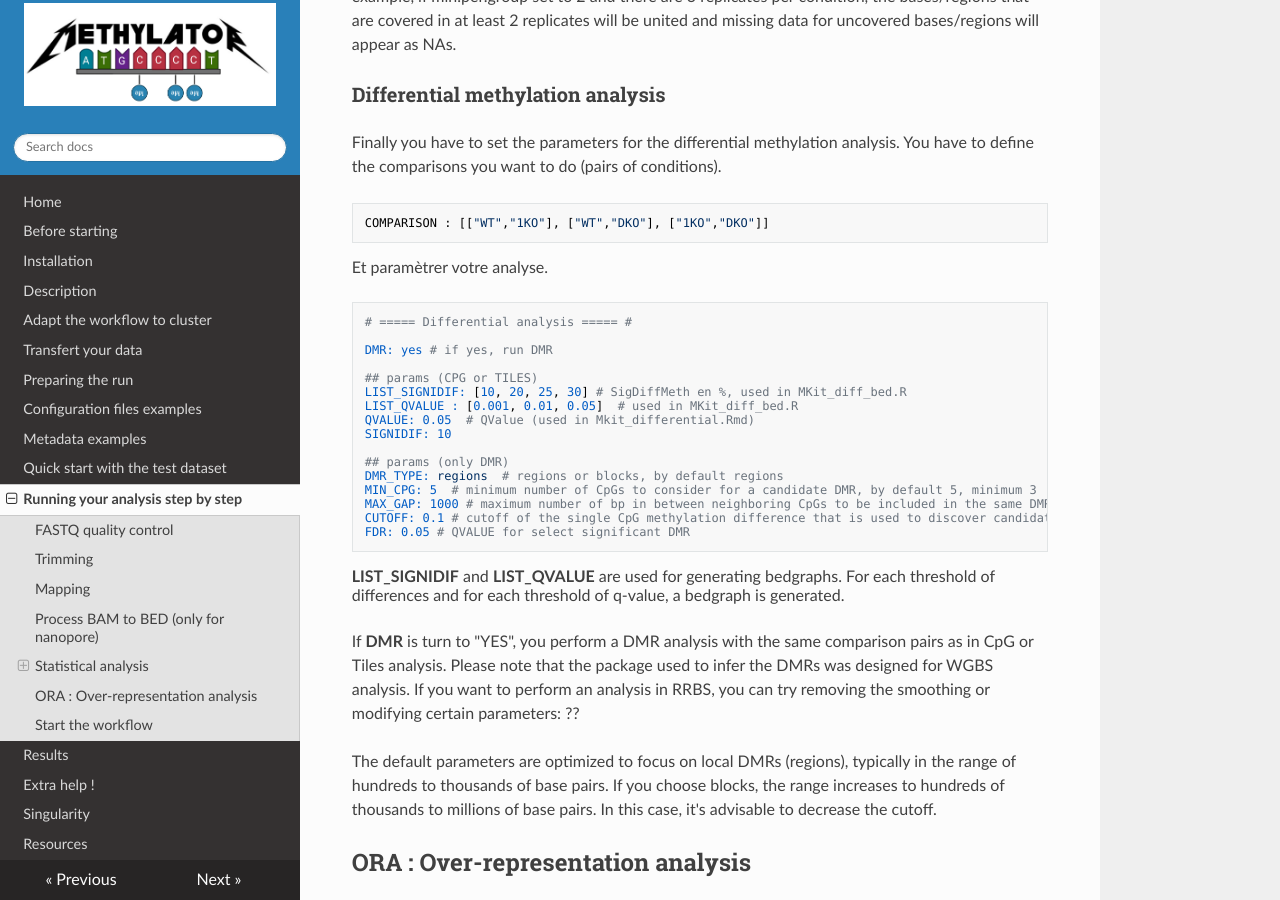
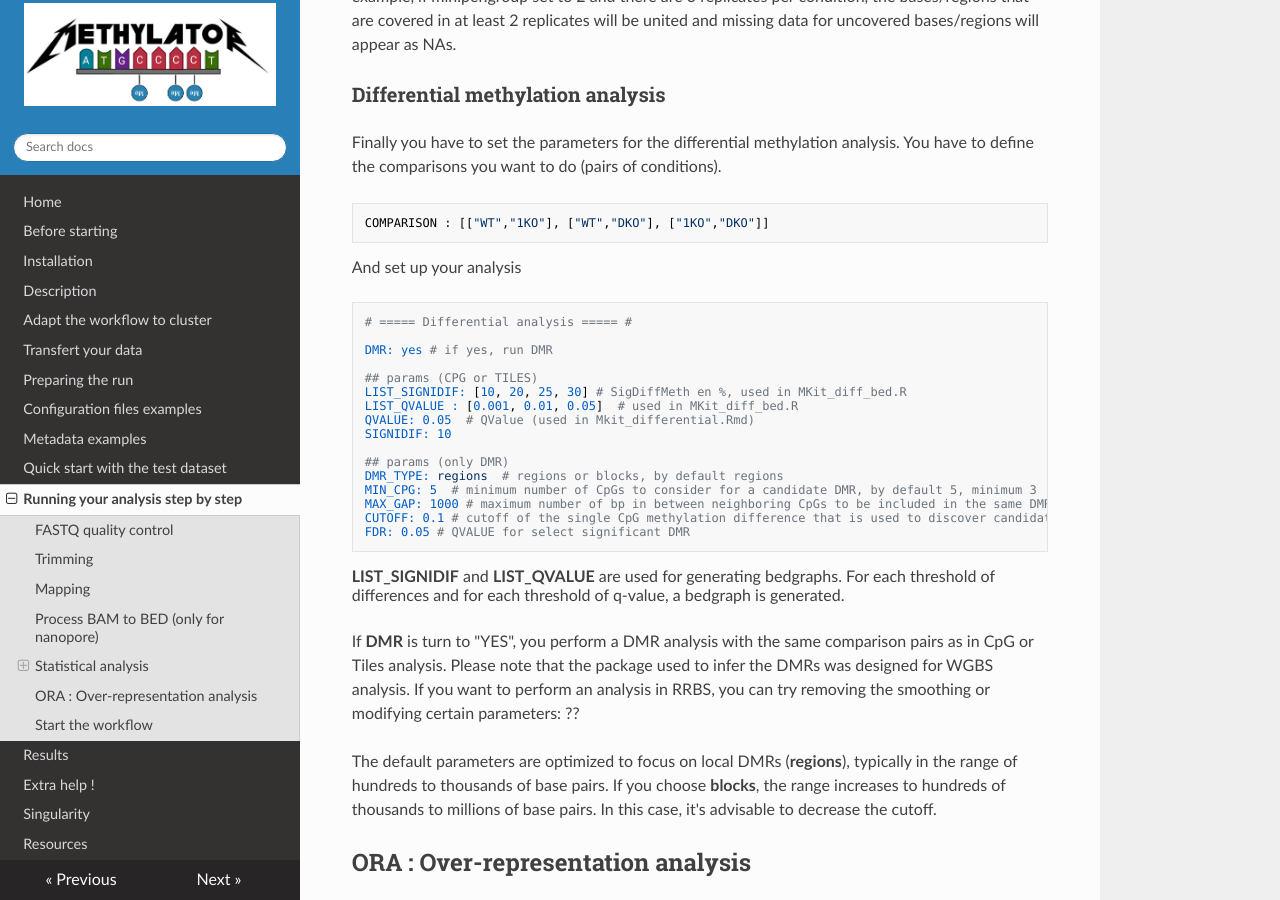
Before and after one commit to parisepigenetics/Methylator-Documentation, an MkDocs documentation site: the page built from docs/running.md, in a window 1280 px wide and 900 px high, scrolled down 4714 px. Built offline with MkDocs 1.6.1, drawn with Linux system fonts in a browser that asks for light colours; nearby versions of some CDN libraries.

Commit message:
Update running.md

````diff
--- a/docs/running.md
+++ b/docs/running.md
@@ -221,7 +221,7 @@ Finally you have to set the parameters for the differential methylation analysis
 ```yaml
 COMPARISON : [["WT","1KO"], ["WT","DKO"], ["1KO","DKO"]]
 ```
-Et paramètrer votre analyse.
+And set up your analysis
 
 ```yaml
 # ===== Differential analysis ===== #
@@ -245,7 +245,7 @@ FDR: 0.05 # QVALUE for select significant DMR
 
 If **DMR** is turn to "YES", you perform a DMR analysis with the same comparison pairs as in CpG or Tiles analysis. Please note that the package used to infer the DMRs was designed for WGBS analysis. If you want to perform an analysis in RRBS, you can try removing the smoothing or modifying certain parameters: ??
 
-The default parameters are optimized to focus on local DMRs (regions), typically in the range of hundreds to thousands of base pairs. If you choose blocks, the range increases to hundreds of thousands to millions of base pairs. In this case, it's advisable to decrease the cutoff.
+The default parameters are optimized to focus on local DMRs (**regions**), typically in the range of hundreds to thousands of base pairs. If you choose **blocks**, the range increases to hundreds of thousands to millions of base pairs. In this case, it's advisable to decrease the cutoff.
 
 
 ## ORA : Over-representation analysis
````
